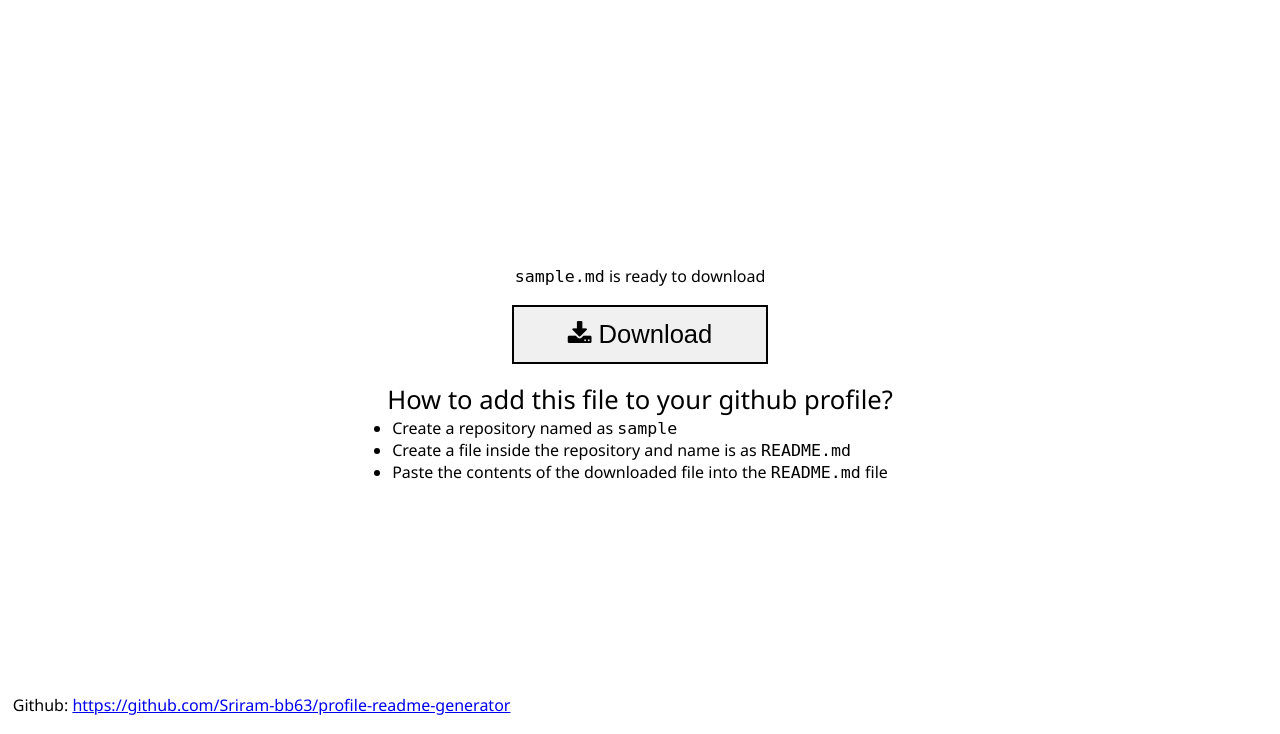
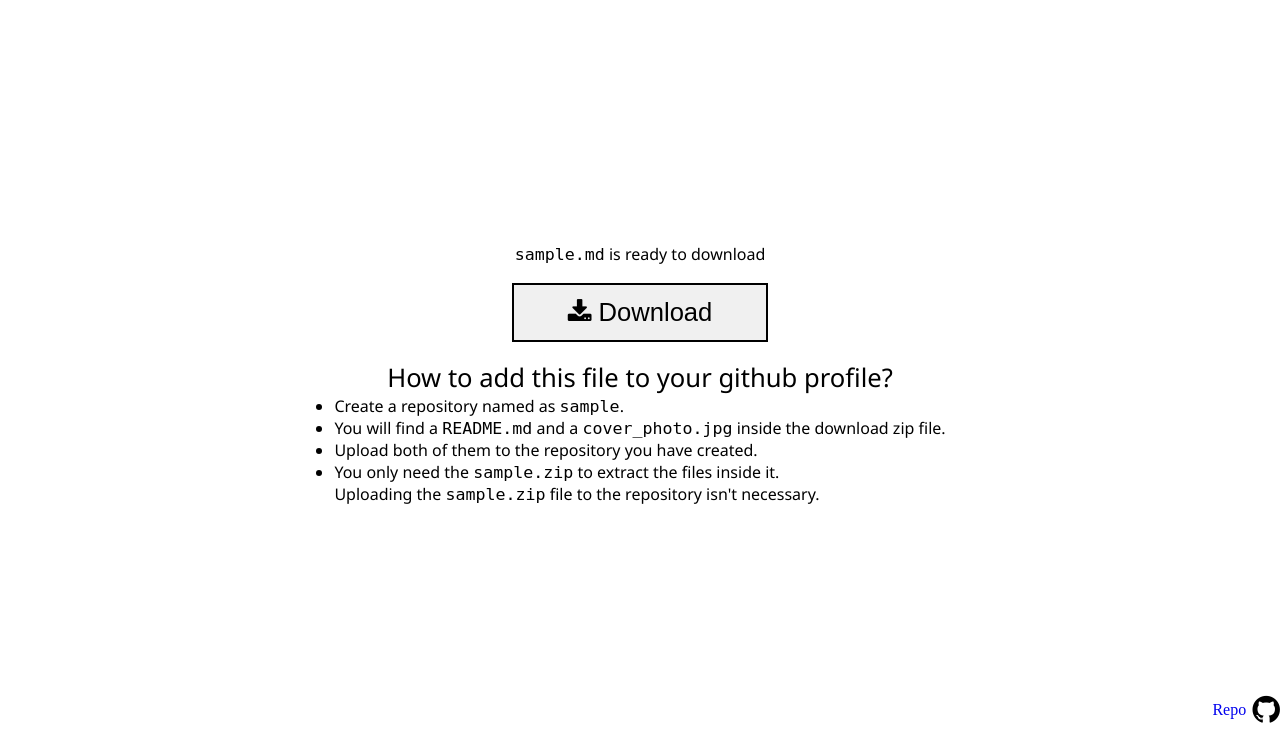
Before and after one commit to Sriram-bb63/profile-readme-generator, a Flask app: a page that uses templates/download.html in a window 1280 px wide. Shown: the part 81-815 px from the top of the page. Run offline with Flask 2, Linux system fonts and the light colour scheme.

Commit message:
add repo link

```diff
--- a/static/styles/download.css
+++ b/static/styles/download.css
@@ -43,7 +43,7 @@ header h1 {
     display: none;
 }
 @media screen and (max-width: 780px) {
-    #section {
+    #section, body footer {
         display: none;
     }
     .mobile {
@@ -96,11 +96,13 @@ section ul li {
 }
 
 footer {
-    height: 5vh;
-    /* border-top: 1px solid black; */
+    display: flex;
+    flex-direction: row-reverse;
 }
 
-footer p {
-    font-family: "Noto Sans";
-    padding-left: 1%;
+footer a, footer i {
+    margin-left: 0.5%;
+    text-decoration: none;
+    display: flex;
+    align-items: center;
 }
--- a/templates/download.html
+++ b/templates/download.html
@@ -28,14 +28,16 @@
         <br>
         <p id="howto">How to add this file to your github profile?</p>
         <ul>
-            <li>Create a repository named as <span class="mono">{{ username }}</span></li>
-            <li>Create a file inside the repository and name is as <span class="mono">README.md</span></li>
-            <li>Paste the contents of the downloaded file into the <span class="mono">README.md</span> file</li>
+            <li>Create a repository named as <span class="mono">{{ username }}</span>.</li>
+            <li>You will find a <span class="mono">README.md</span> and a <span class="mono">cover_photo.jpg</span> inside the download zip file.</li>
+            <li>Upload both of them to the repository you have created.</li>
+            <li>You only need the <span class="mono">{{ username }}.zip</span> to extract the files inside it.<br>Uploading the <span class="mono">{{ username }}.zip</span> file to the repository isn't necessary.</li>
         </ul>
     </section>
 
     <footer>
-        <p>Github: <a href="https://github.com/Sriram-bb63/profile-readme-generator">https://github.com/Sriram-bb63/profile-readme-generator</a></p>
+        <i class="fa fa-github fa-2x"></i>
+        <a href="https://github.com/Sriram-bb63/profile-readme-generator" target="_blank">Repo</a>
     </footer>
 
 </body>
--- a/templates/form.html
+++ b/templates/form.html
@@ -719,5 +719,10 @@
 
     <br><br>
 
+    <footer>
+        <i class="fa fa-github fa-2x"></i>
+        <a href="https://github.com/Sriram-bb63/profile-readme-generator" target="_blank">Repo</a>
+    </footer>
+
 </body>
 </html>
```
Also changed, not shown: static/styles/form.css (+13 -1 lines), static/styles/style.css (+21 -24 lines), templates/index.html (+11 -8 lines).
